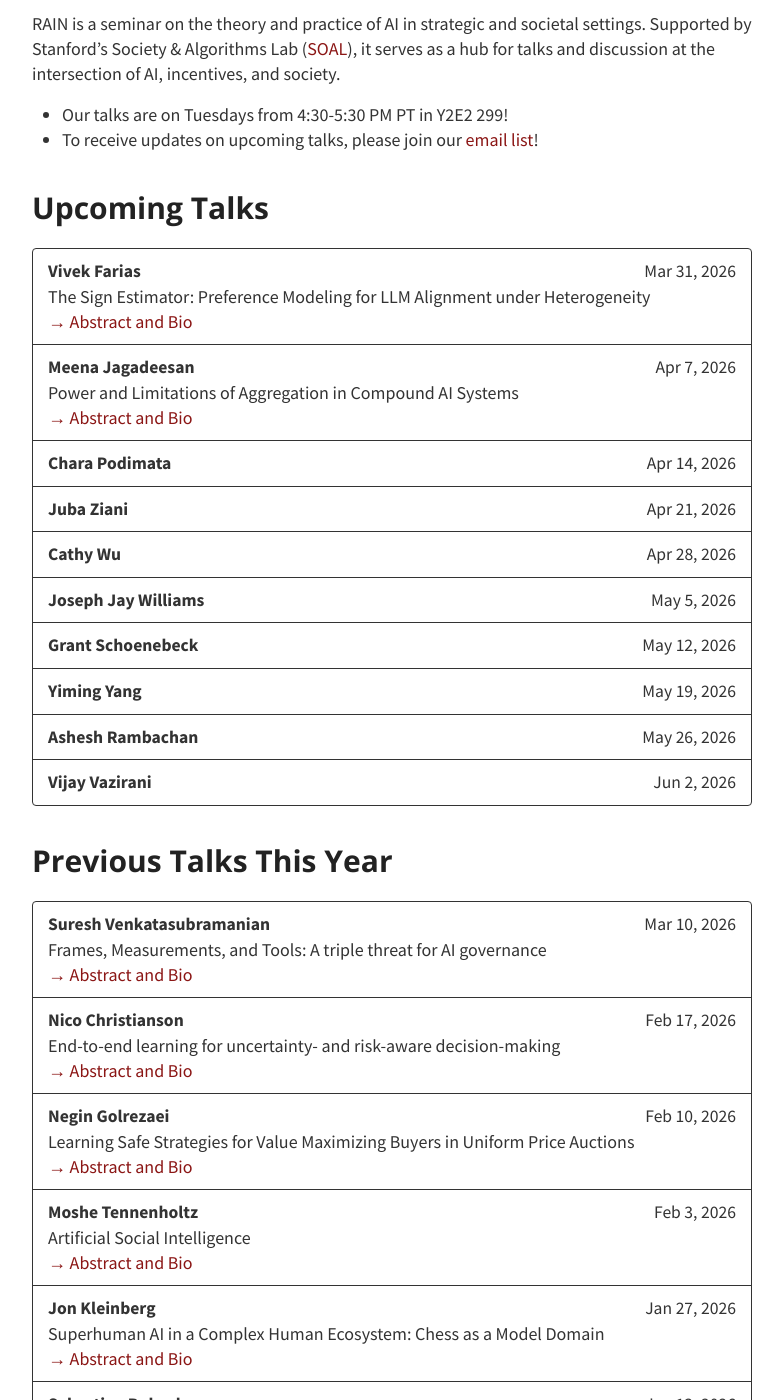
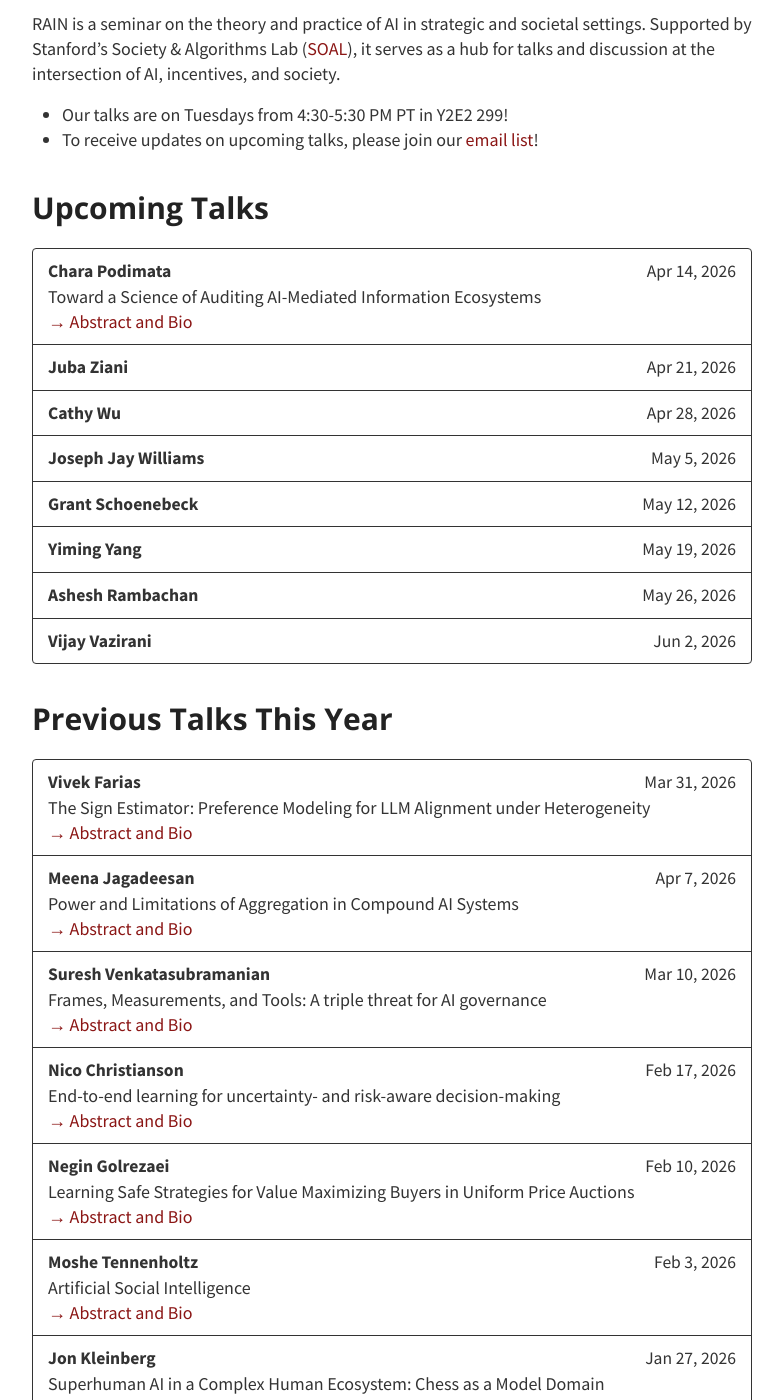
Before and after one commit to stanford-rain-seminar/stanford-rain-seminar.github.io, a Jekyll site: the page built from index.md, in a window 1280 px wide and 1400 px high, scrolled down 247 px. Shown: the whole window, without its empty margins (248-1031 px from the left). Built offline with Jekyll 4.4.1, drawn with Linux system fonts in a browser that asks for light colours; nearby versions of some CDN libraries; our own code applies the rules of GitHub Pages for plain Markdown files; some of the changed text lies outside the part shown.

Commit message:
Update talks.yml

```diff
--- a/_data/talks.yml
+++ b/_data/talks.yml
@@ -1,21 +1,14 @@
 - type: "Upcoming Talks"
   members:
-    - speaker: "Vivek Farias"
-      date: "Mar 31, 2026"
-      title: "The Sign Estimator: Preference Modeling for LLM Alignment under Heterogeneity"
-      abstract: |
-        LLM alignment methods typically learn a single reward model (either implicitly or explicitly) from pairwise comparison data. This approach implicitly assumes homogeneous preferences across human labelers — an assumption that is violated in practice. As a result, the learned reward model is generally mis-specified: Prior work shows that it is inconsistent with the population-average utility, incurring large distortion, and that recovering the average utility is provably impossible in the worst case. In this work, we show that the average utility is recoverable under a relatively mild assumption. Our accompanying estimator, the Sign Estimator, simply replaces the standard cross-entropy loss function in reward learning pipelines with a notion of binary classification loss and yields a reward model that is ordinally consistent with the population-average utility. We further establish a finite-sample convergence rate of $O(n^{-1/3})$, which provides, to our knowledge, the first consistent estimator for heterogeneous preferences that does not suffer from the curse of dimensionality.
-      bio: |
-        Vivek is interested in the development of new methodologies and applications for large scale dynamic optimization. He received his Ph.D. in Electrical Engineering from Stanford University in 2007 and is the Patrick J. McGovern (1959) Professor at MIT. Vivek is a recipient of an INFORMS MSOM Student Paper Prize (2006), an INFORMS JFIG paper prize (2009, 2011), the NSF CAREER award (2011),  MIT Sloan’s Outstanding Teacher award (2013), the INFORMS Simulation Society Best Publication Award (2014), the INFORMS Pricing and Revenue Management Best Publication Award (2015), the INFORMS MSOM Best Publication award in Management Science (2016), the MSOM Young Scholar Prize (2020), the Wagner prize (2022), the Pierskalla award (2024), and is an Informs Fellow (2025). Vivek’s doctoral advisees have on various occasions won the Nicholson, MSOM, APS and RMP student paper prizes. Outside of academia, Vivek was co-founder/CTO at Celect (2014-19; acquired by Nike); was a corresponding author of the technology at Seer (2018-2020; IPO); and is co-founder/CTO at Cimulate (2023-26; acquired by Salesforce).
-    - speaker: "Meena Jagadeesan"
-      date: "Apr 7, 2026"
-      title: "Power and Limitations of Aggregation in Compound AI Systems"
-      abstract: |
-        When designing compound AI systems, a common approach is to query multiple copies of the same model and aggregate the responses to produce a synthesized output. Given the homogeneity of these models, this raises the question of whether aggregation unlocks access to a greater set of outputs than querying a single model. In this talk, we investigate the power and limitations of aggregation within a stylized principal-agent framework. This framework models how the system designer can partially steer each agent's output through its reward function specification, but still faces limitations due to prompt engineering ability and model capabilities. Our analysis uncovers three natural mechanisms -- feasibility expansion, support expansion, and binding set contraction -- through which aggregation expands the set of outputs that are elicitable by the system designer. We prove that any aggregation operation must implement one of these mechanisms in order to be elicitability-expanding, and that strengthened versions of these mechanisms provide necessary and sufficient conditions that fully characterize elicitability-expansion. Finally, we provide an empirical illustration of our findings for LLMs deployed in a toy reference-generation task. Altogether, our results take a step towards characterizing when compound AI systems can overcome limitations in model capabilities and in prompt engineering. Based on joint work with Nivasini Ananthakrishnan.
-      bio: |
-        Meena Jagadeesan is an incoming Assistant Professor in the Computer and Information Science Department at the University of Pennsylvania, starting in Summer 2026. Her research aims to steer multi-agent interactions in machine learning ecosystems. She is currently a Stanford AI Lab postdoctoral fellow advised by Tatsu Hashimoto and Sanmi Koyejo. She received a PhD in Computer Science from UC Berkeley advised by Michael I. Jordan and Jacob Steinhardt.
     - speaker: "Chara Podimata"
       date: "Apr 14, 2026"
+      title: "Toward a Science of Auditing AI-Mediated Information Ecosystems"
+      abstract: |
+        AI-mediated systems, from social media recommendation algorithms to LLMs, now curate the information that billions of people worldwide consume at an unprecedented scale. Yet both operate as black boxes: their internal mechanisms are opaque, their biases poorly understood, and their accountability to ethical norms mostly unenforced. In this talk, I present two complementary studies that work toward a science of auditing such systems. In doing so, I will reveal a duality: LLMs can serve as both the methodological tool and the object of the auditing study.
+        In the first study, I introduce a counterfactual auditing framework that uses LLMs as behavioral engines for synthetic user accounts, enabling causal identification of how social media algorithms respond to user demographics, a form of identification that had previously been infeasible. Deployed on X during the 2024 U.S. presidential election, we find that the platform's recommendation algorithm substantially amplifies toxic, polarizing, and right-leaning content, with effects that are highly heterogeneous across user types and political leanings. In the second, I turn the same auditing lens on LLMs themselves, querying 12 models daily from July through November 2024 on a set of more than 12,000 election-related questions. I find that LLMs exhibit systematic biases in how they represent candidates and electoral issues, are sensitive to demographic steering, and hold implicit (and highly unstable) beliefs about election outcomes. These findings suggest that LLMs are political actors, whether or not they intend to be.
+        Taken together, I argue that auditing AI-mediated information systems requires new methodological frameworks, ones that are counterfactual, large-scale, and sensitive to heterogeneity across user populations. Building this science is one of the most pressing challenges at the intersection of AI and society.
+      bio: |
+        Chara Podimata is the Class of 1942 Career Development Professor and Assistant Professor of Operations Research and Statistics at MIT's Sloan School of Management. Her research sits at the intersection of theoretical computer science, operations research, and AI, with a focus on AI auditing and incentive-aware AI. She received her PhD in Computer Science from Harvard University, where she was a member of the EconCS group, and completed a FODSI postdoctoral fellowship at UC Berkeley. Her work is supported by an Amazon Research Award, a Google Research Scholar Award, a MacArthur Foundation x-grant, and several internal MIT awards. In her "free" time, she trains for marathons and triathlons and adventures with her pup, Terra.
     - speaker: "Juba Ziani"
       date: "Apr 21, 2026"
     - speaker: "Cathy Wu"
@@ -32,6 +25,20 @@
       date: "Jun 2, 2026"
 - type: "Previous Talks This Year"
   members:
+    - speaker: "Vivek Farias"
+      date: "Mar 31, 2026"
+      title: "The Sign Estimator: Preference Modeling for LLM Alignment under Heterogeneity"
+      abstract: |
+        LLM alignment methods typically learn a single reward model (either implicitly or explicitly) from pairwise comparison data. This approach implicitly assumes homogeneous preferences across human labelers — an assumption that is violated in practice. As a result, the learned reward model is generally mis-specified: Prior work shows that it is inconsistent with the population-average utility, incurring large distortion, and that recovering the average utility is provably impossible in the worst case. In this work, we show that the average utility is recoverable under a relatively mild assumption. Our accompanying estimator, the Sign Estimator, simply replaces the standard cross-entropy loss function in reward learning pipelines with a notion of binary classification loss and yields a reward model that is ordinally consistent with the population-average utility. We further establish a finite-sample convergence rate of $O(n^{-1/3})$, which provides, to our knowledge, the first consistent estimator for heterogeneous preferences that does not suffer from the curse of dimensionality.
+      bio: |
+        Vivek is interested in the development of new methodologies and applications for large scale dynamic optimization. He received his Ph.D. in Electrical Engineering from Stanford University in 2007 and is the Patrick J. McGovern (1959) Professor at MIT. Vivek is a recipient of an INFORMS MSOM Student Paper Prize (2006), an INFORMS JFIG paper prize (2009, 2011), the NSF CAREER award (2011),  MIT Sloan’s Outstanding Teacher award (2013), the INFORMS Simulation Society Best Publication Award (2014), the INFORMS Pricing and Revenue Management Best Publication Award (2015), the INFORMS MSOM Best Publication award in Management Science (2016), the MSOM Young Scholar Prize (2020), the Wagner prize (2022), the Pierskalla award (2024), and is an Informs Fellow (2025). Vivek’s doctoral advisees have on various occasions won the Nicholson, MSOM, APS and RMP student paper prizes. Outside of academia, Vivek was co-founder/CTO at Celect (2014-19; acquired by Nike); was a corresponding author of the technology at Seer (2018-2020; IPO); and is co-founder/CTO at Cimulate (2023-26; acquired by Salesforce).
+    - speaker: "Meena Jagadeesan"
+      date: "Apr 7, 2026"
+      title: "Power and Limitations of Aggregation in Compound AI Systems"
+      abstract: |
+        When designing compound AI systems, a common approach is to query multiple copies of the same model and aggregate the responses to produce a synthesized output. Given the homogeneity of these models, this raises the question of whether aggregation unlocks access to a greater set of outputs than querying a single model. In this talk, we investigate the power and limitations of aggregation within a stylized principal-agent framework. This framework models how the system designer can partially steer each agent's output through its reward function specification, but still faces limitations due to prompt engineering ability and model capabilities. Our analysis uncovers three natural mechanisms -- feasibility expansion, support expansion, and binding set contraction -- through which aggregation expands the set of outputs that are elicitable by the system designer. We prove that any aggregation operation must implement one of these mechanisms in order to be elicitability-expanding, and that strengthened versions of these mechanisms provide necessary and sufficient conditions that fully characterize elicitability-expansion. Finally, we provide an empirical illustration of our findings for LLMs deployed in a toy reference-generation task. Altogether, our results take a step towards characterizing when compound AI systems can overcome limitations in model capabilities and in prompt engineering. Based on joint work with Nivasini Ananthakrishnan.
+      bio: |
+        Meena Jagadeesan is an incoming Assistant Professor in the Computer and Information Science Department at the University of Pennsylvania, starting in Summer 2026. Her research aims to steer multi-agent interactions in machine learning ecosystems. She is currently a Stanford AI Lab postdoctoral fellow advised by Tatsu Hashimoto and Sanmi Koyejo. She received a PhD in Computer Science from UC Berkeley advised by Michael I. Jordan and Jacob Steinhardt.
     - speaker: "Suresh Venkatasubramanian"
       date: "Mar 10, 2026"
       title: "Frames, Measurements, and Tools: A triple threat for AI governance"
```
